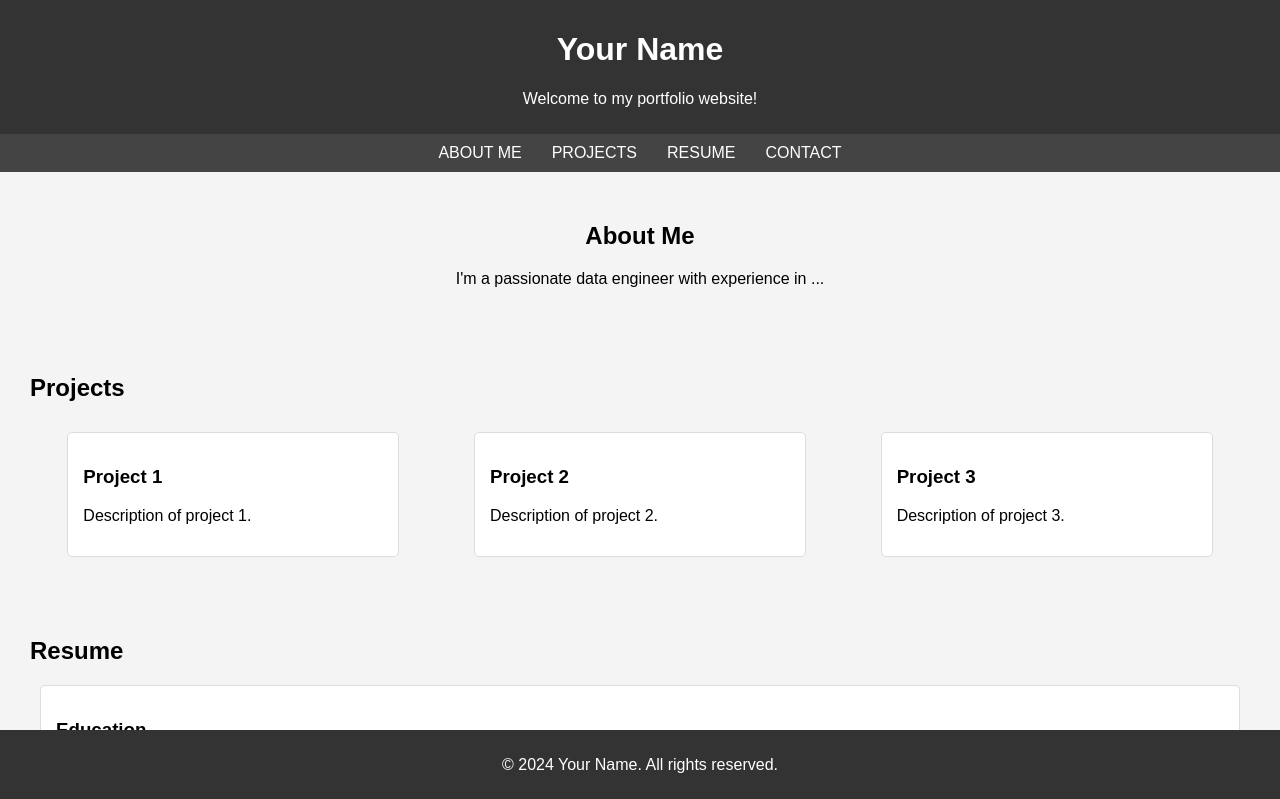
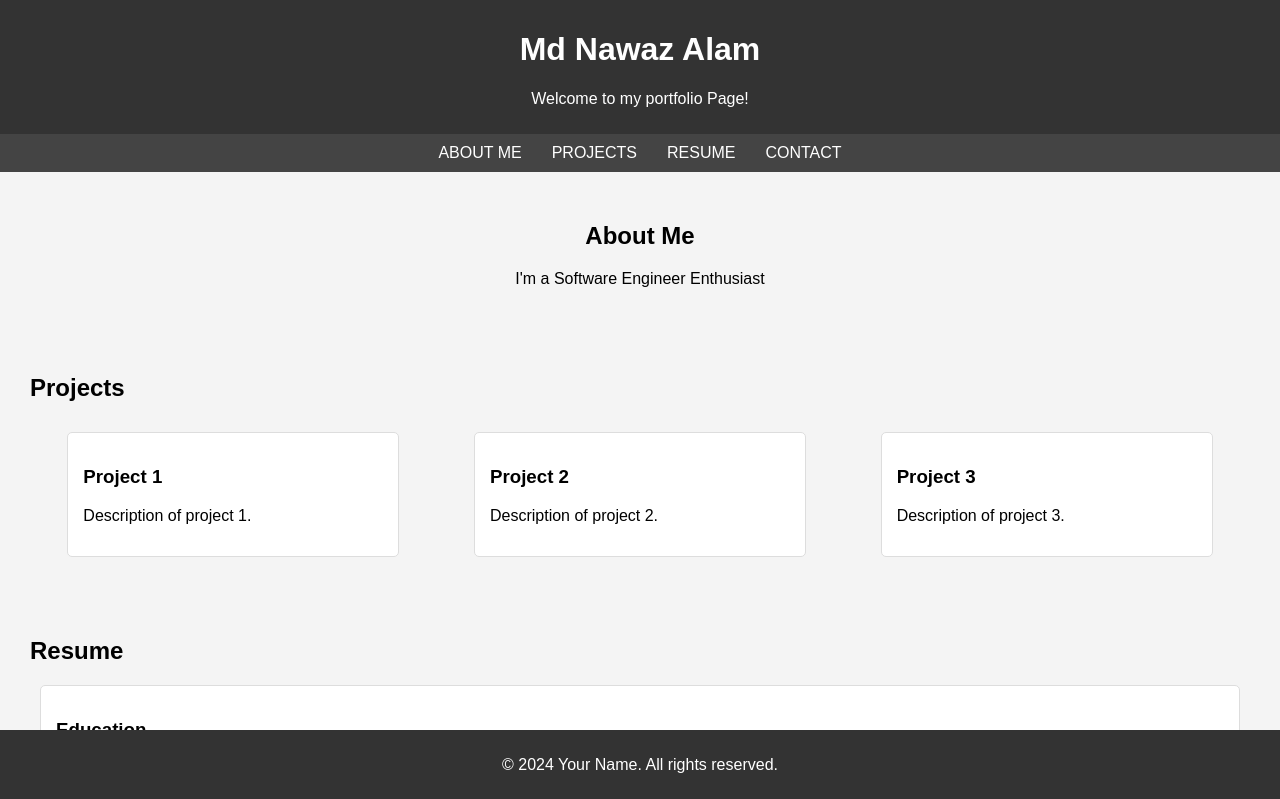
Before and after one commit to jugnu141/jugnu141.github.io, a plain HTML site: page index.html in a window 1280 px wide. Shown: the top 799 px of the page. Drawn offline with Linux system fonts and the light colour scheme.

Commit message:
Update index.html

```diff
--- a/index.html
+++ b/index.html
@@ -4,7 +4,7 @@
 <head>
     <meta charset="UTF-8">
     <meta name="viewport" content="width=device-width, initial-scale=1.0">
-    <title>My Portfolio</title>
+    <title>Portfolio of Nawaz</title>
     <style>
         body {
             font-family: Arial, sans-serif;
@@ -80,8 +80,8 @@
 
 <body>
     <header>
-        <h1>Your Name</h1>
-        <p>Welcome to my portfolio website!</p>
+        <h1>Md Nawaz Alam</h1>
+        <p>Welcome to my portfolio Page!</p>
     </header>
 
     <nav>
@@ -93,7 +93,7 @@
 
     <section id="about" class="intro">
         <h2>About Me</h2>
-        <p>I'm a passionate data engineer with experience in ...</p>
+        <p>I'm a Software Engineer Enthusiast</p>
     </section>
 
     <section id="projects">
```
